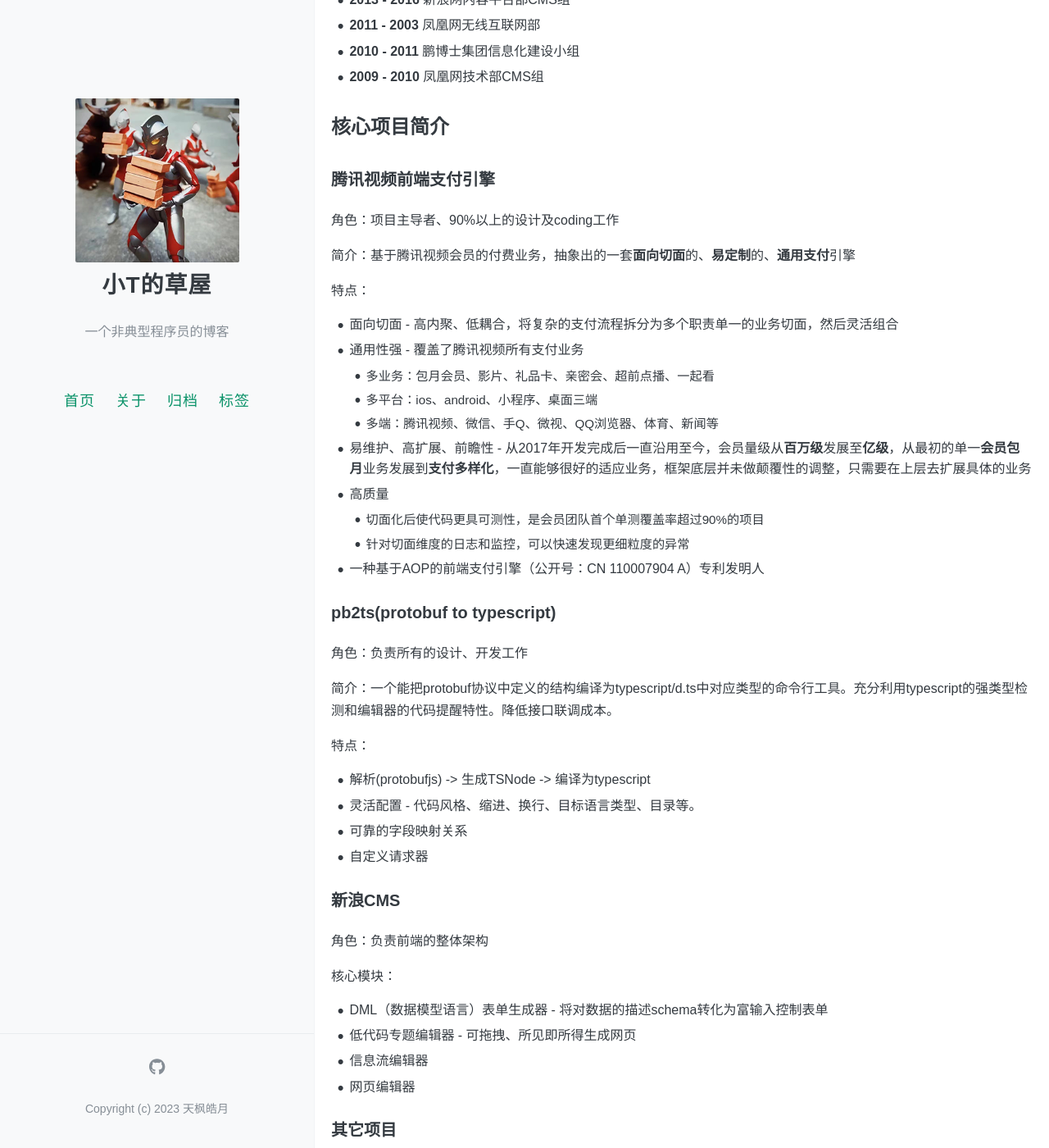
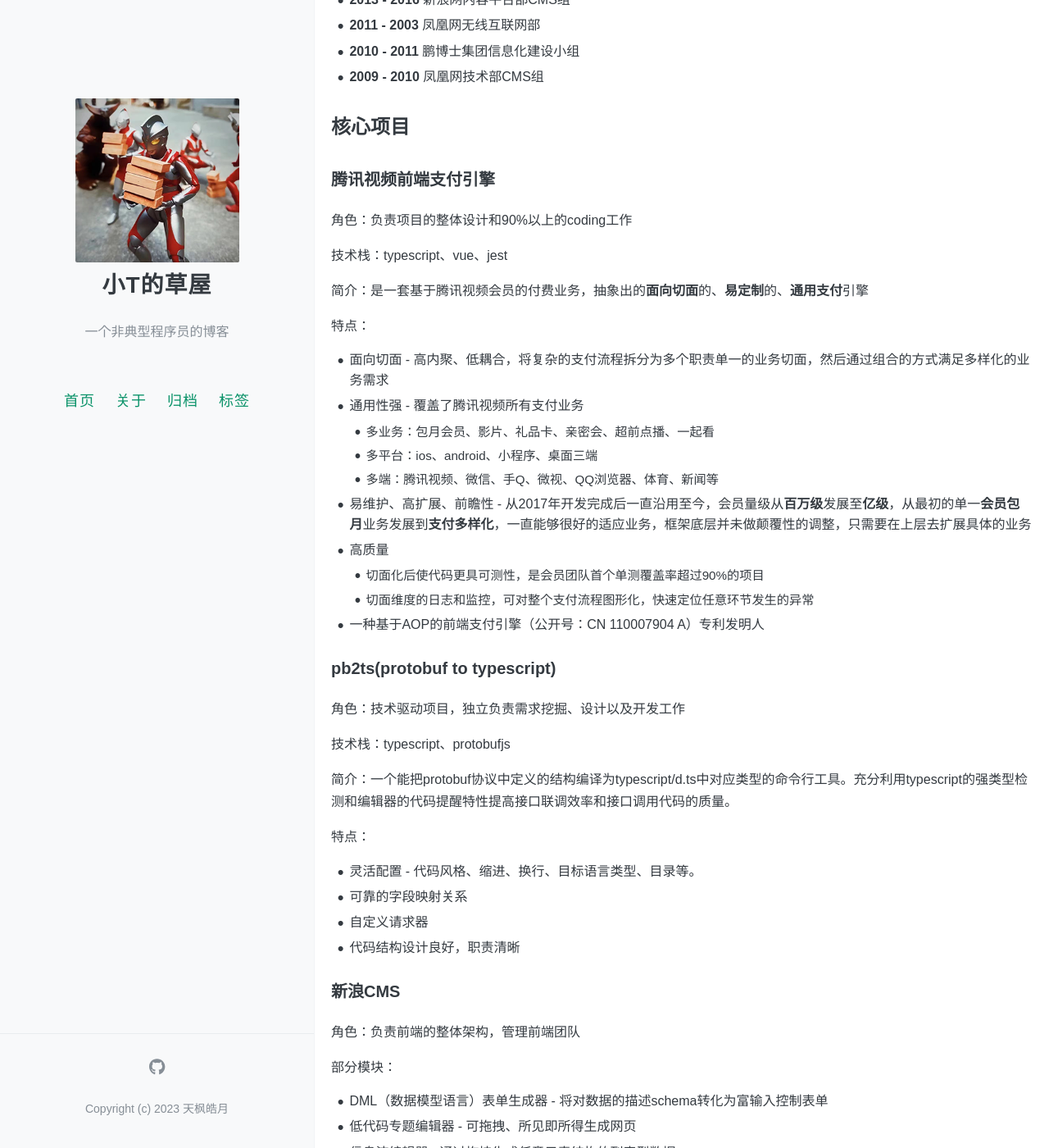
Before and after one commit to tonliver/tonliver.github.io, a Jekyll site: the page built from about.md, in a window 1280 px wide and 1400 px high, scrolled down 780 px. Shown: the whole window at 82% size. Built offline with Jekyll 4.4.1, drawn with Linux system fonts in a browser that asks for light colours; comment, search, counter and statistics services are not loaded; some of the changed text lies outside the part shown.

Commit message:
feat: 更新简历

```diff
--- a/about.md
+++ b/about.md
@@ -28,15 +28,17 @@ permalink: /about/
 * **2010 - 2011** 鹏博士集团信息化建设小组
 * **2009 - 2010** 凤凰网技术部CMS组
 
-## 核心项目简介
+## 核心项目
 
 ### 腾讯视频前端支付引擎
-角色：项目主导者、90%以上的设计及coding工作
+角色：负责项目的整体设计和90%以上的coding工作
 
-简介：基于腾讯视频会员的付费业务，抽象出的一套**面向切面**的、**易定制**的、**通用支付**引擎
+技术栈：typescript、vue、jest
+
+简介：是一套基于腾讯视频会员的付费业务，抽象出的**面向切面**的、**易定制**的、**通用支付**引擎
 
 特点：
-* 面向切面 - 高内聚、低耦合，将复杂的支付流程拆分为多个职责单一的业务切面，然后灵活组合
+* 面向切面 - 高内聚、低耦合，将复杂的支付流程拆分为多个职责单一的业务切面，然后通过组合的方式满足多样化的业务需求
 * 通用性强 - 覆盖了腾讯视频所有支付业务
   * 多业务：包月会员、影片、礼品卡、亲密会、超前点播、一起看
   * 多平台：ios、android、小程序、桌面三端
@@ -44,37 +46,45 @@ permalink: /about/
 * 易维护、高扩展、前瞻性 - 从2017年开发完成后一直沿用至今，会员量级从**百万级**发展至**亿级**，从最初的单一**会员包月**业务发展到**支付多样化**，一直能够很好的适应业务，框架底层并未做颠覆性的调整，只需要在上层去扩展具体的业务
 * 高质量
   * 切面化后使代码更具可测性，是会员团队首个单测覆盖率超过90%的项目
-  * 针对切面维度的日志和监控，可以快速发现更细粒度的异常
+  * 切面维度的日志和监控，可对整个支付流程图形化，快速定位任意环节发生的异常
 * 一种基于AOP的前端支付引擎（公开号：CN 110007904 A）专利发明人
 
 ### pb2ts(protobuf to typescript)
-角色：负责所有的设计、开发工作
+角色：技术驱动项目，独立负责需求挖掘、设计以及开发工作
 
-简介：一个能把protobuf协议中定义的结构编译为typescript/d.ts中对应类型的命令行工具。充分利用typescript的强类型检测和编辑器的代码提醒特性。降低接口联调成本。
+技术栈：typescript、protobufjs
+
+简介：一个能把protobuf协议中定义的结构编译为typescript/d.ts中对应类型的命令行工具。充分利用typescript的强类型检测和编辑器的代码提醒特性提高接口联调效率和接口调用代码的质量。
 
 特点：
-* 解析(protobufjs) -> 生成TSNode -> 编译为typescript
 * 灵活配置 - 代码风格、缩进、换行、目标语言类型、目录等。
 * 可靠的字段映射关系
 * 自定义请求器
+* 代码结构设计良好，职责清晰
 
 ### 新浪CMS
-角色：负责前端的整体架构
+角色：负责前端的整体架构，管理前端团队
 
-核心模块：
+部分模块：
 * DML（数据模型语言）表单生成器 - 将对数据的描述schema转化为富输入控制表单
 * 低代码专题编辑器 - 可拖拽、所见即所得生成网页
-* 信息流编辑器
+* 信息流编辑器 - 通过拖拽生成任意元素结构的列表型数据
 * 网页编辑器
 
 ### 其它项目
-* 腾讯视频支付页
-* 腾讯视频礼品卡
+* 腾讯视频支付页、礼品卡
 * 凤凰新闻HD(hybrid)
-* 凤凰CMS
+* 凤凰CMS（PHP兼前端）
 * 凤凰微博
 
 ## 软技能
 * 腾讯Code Reivew绿带
 * 专利《一种基于AOP的前端支付引擎》发明人
-* 重视代码质量，擅长单元测试
+* 擅长抽象思维，举一反三
+* 重视代码质量，有丰富的单元测试实践经验，是部门前端单测的主要推进人
+* 项目经验较宽广度
+  * 语言从PHP -> 前端
+  * 项目涉及大型互联网门户CMS，技术栈跨前后端
+  * 富交互的微博
+  * 互联网早期的hybrid应用
+  * 支付上层应用，底层引擎
```
Also changed, not shown: other parts of about.md (+1 -1 lines).
